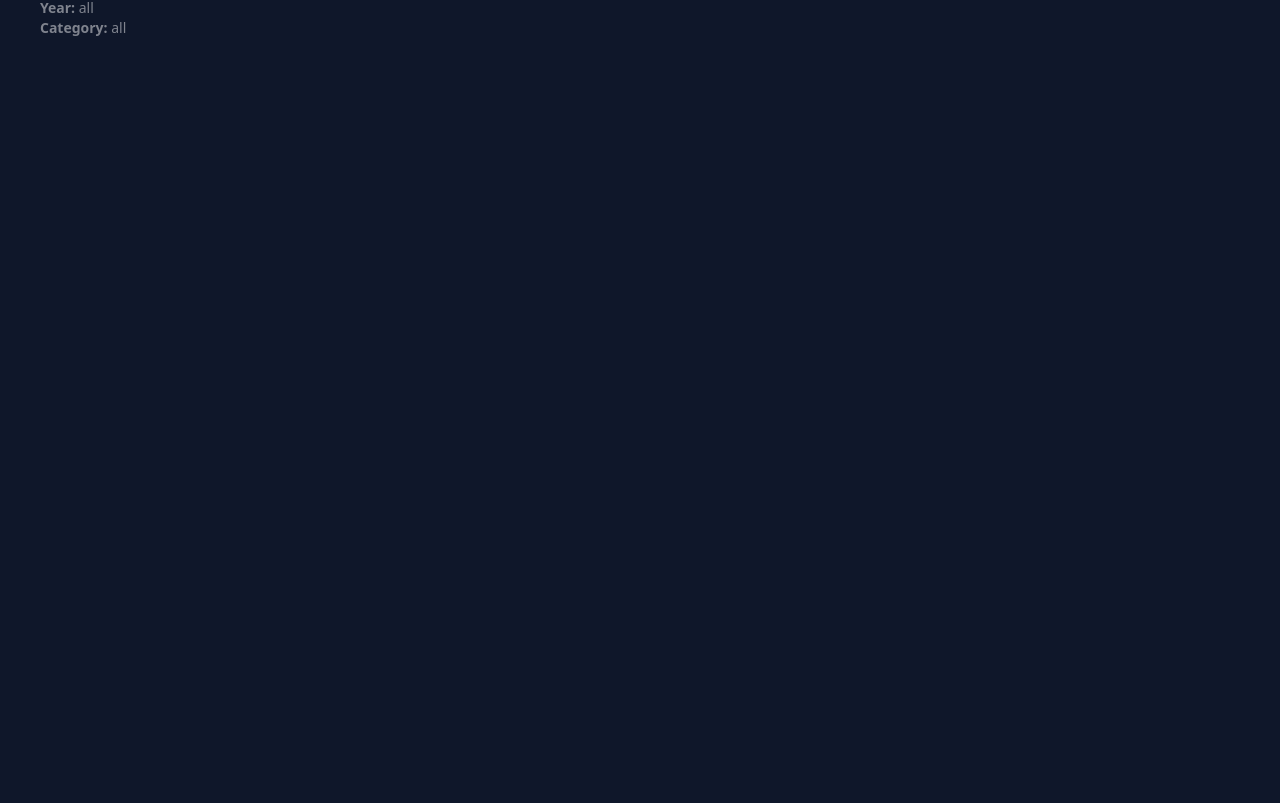
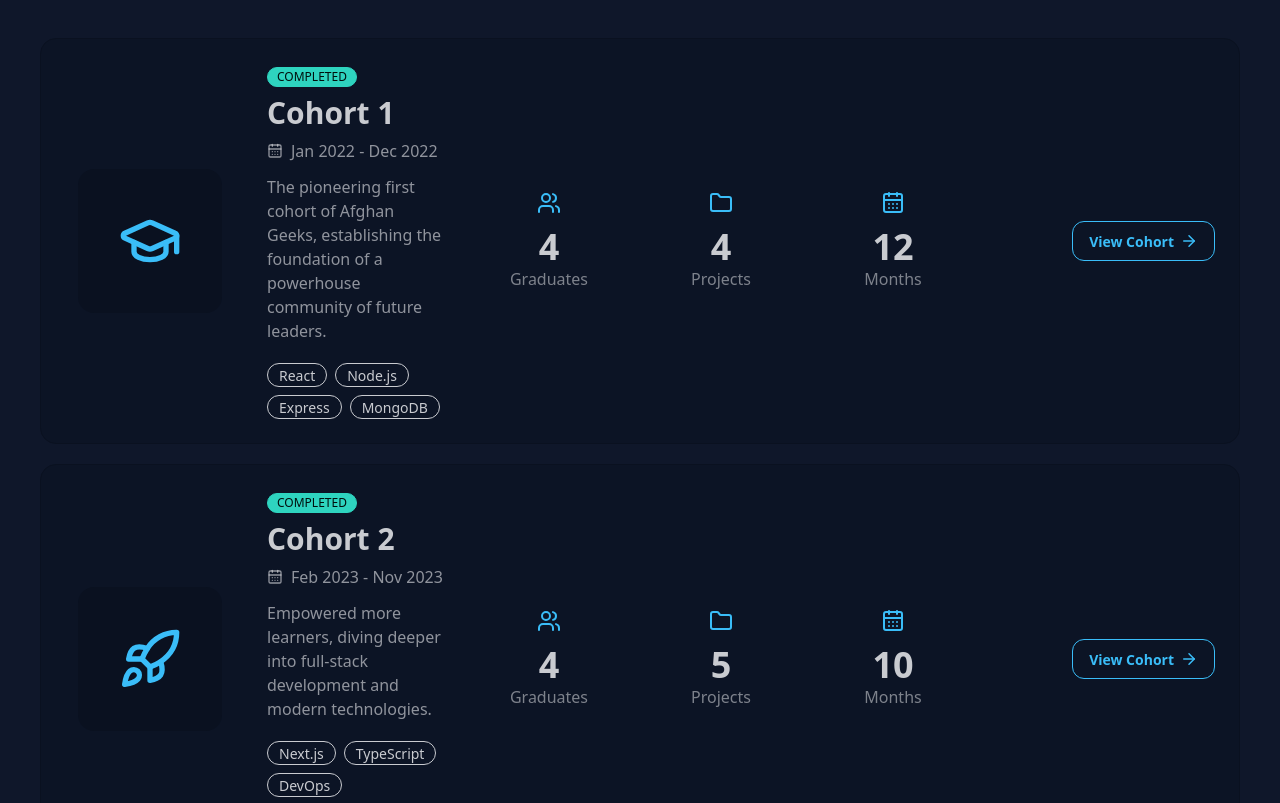
Before and after one commit to jafarimurtaza/aptus-age-portal, a Next.js app: page /cohorts in a window 1280 px wide. Shown: the part 717-1520 px from the top of the page. Before the commit the page ends 800 px from the top, so only its background shows below. Built offline with nearby package versions, Linux system fonts and the light colour scheme.

Commit message:
worked on cohort cards and also filter buttons

```diff
--- a/src/app/cohorts/page.js
+++ b/src/app/cohorts/page.js
@@ -1,12 +1,33 @@
-import Hero from "../../components/cohorts/Hero";
+"use client";
+
+import { useState } from "react";
+
+import Hero from "@/components/cohorts/Hero";
 import FilterButtons from "@/components/cohorts/FilterButtons";
+import CohortCards from "@/components/cohorts/CohortCards";
+
 export default function CohortsMain() {
+  const [selectedYear, setSelectedYear] = useState("all");
+  const [selectedCategory, setSelectedCategory] = useState("all");
+
   return (
     <main className="min-h-screen">
       <Hero />
 
       <div className="container mx-auto px-6 lg:px-10">
-        <FilterButtons />
+        <FilterButtons
+          selectedYear={selectedYear}
+          setSelectedYear={setSelectedYear}
+          selectedCategory={selectedCategory}
+          setSelectedCategory={setSelectedCategory}
+        />
+
+        <div className="mt-8">
+          <CohortCards
+            selectedYear={selectedYear}
+            selectedCategory={selectedCategory}
+          />
+        </div>
       </div>
     </main>
   );
--- /dev/null
+++ b/src/components/cohorts/CohortCard.jsx
@@ -0,0 +1,117 @@
+import {
+  CalendarDays,
+  Folder,
+  Users,
+  ArrowRight,
+} from "lucide-react";
+
+export default function CohortCard({ cohort }) {
+  const Icon = cohort.icon;
+
+  return (
+    <div className="rounded-2xl border border-base-300 bg-base-200 p-5 sm:p-6 transition-all duration-300 hover:border-primary/30">
+      <div className="grid items-center gap-8 xl:grid-cols-[170px_1fr_140px_140px_140px_220px]">
+
+        {/* Left Icon */}
+        <div className="flex justify-center">
+          <div className="flex h-28 w-28 items-center justify-center rounded-2xl bg-base-300 sm:h-36 sm:w-36">
+            <Icon className="h-12 w-12 text-primary sm:h-16 sm:w-16" />
+          </div>
+        </div>
+
+        {/* Content */}
+        <div>
+
+          {/* Status */}
+          <span
+            className={`badge badge-sm uppercase ${
+              cohort.status === "completed"
+                ? "badge-success"
+                : "badge-primary"
+            }`}
+          >
+            {cohort.status}
+          </span>
+
+          {/* Title */}
+          <h2 className="mt-2 text-2xl font-bold sm:text-3xl">
+            {cohort.title}
+          </h2>
+
+          {/* Date */}
+          <div className="mt-2 flex items-center gap-2 text-base-content/70">
+            <CalendarDays size={16} />
+
+            <span>
+              {cohort.startDate} - {cohort.endDate}
+            </span>
+          </div>
+
+          {/* Description */}
+          <p className="mt-3 max-w-xl break-words text-base-content/70">
+            {cohort.description}
+          </p>
+
+          {/* Skills */}
+          <div className="mt-5 flex flex-wrap gap-2">
+            {cohort.skills.map((skill) => (
+              <div
+                key={skill}
+                className="badge badge-outline"
+              >
+                {skill}
+              </div>
+            ))}
+          </div>
+        </div>
+
+        {/* Graduates */}
+        <div className="text-center">
+          <Users className="mx-auto mb-3 text-primary" />
+
+          <h3 className="text-3xl font-bold sm:text-4xl">
+            {cohort.graduates}
+          </h3>
+
+          <p className="text-base-content/60">
+            Graduates
+          </p>
+        </div>
+
+        {/* Projects */}
+        <div className="text-center">
+          <Folder className="mx-auto mb-3 text-primary" />
+
+          <h3 className="text-3xl font-bold sm:text-4xl">
+            {cohort.projects}
+          </h3>
+
+          <p className="text-base-content/60">
+            Projects
+          </p>
+        </div>
+
+        {/* Months */}
+        <div className="text-center">
+          <CalendarDays className="mx-auto mb-3 text-primary" />
+
+          <h3 className="text-3xl font-bold sm:text-4xl">
+            {cohort.months}
+          </h3>
+
+          <p className="text-base-content/60">
+            Months
+          </p>
+        </div>
+
+        {/* Button */}
+        <div className="flex justify-center xl:justify-end">
+          <button className="btn btn-outline btn-primary w-full rounded-xl sm:w-auto">
+            {cohort.button}
+            <ArrowRight size={18} />
+          </button>
+        </div>
+      </div>
+    </div>
+  );
+}
--- /dev/null
+++ b/src/components/cohorts/CohortCards.jsx
@@ -0,0 +1,44 @@
+import { cohorts } from "@/data/cohorts";
+import CohortCard from "./CohortCard";
+
+export default function CohortCards({
+  selectedYear,
+  selectedCategory,
+}) {
+  const filteredCohorts = cohorts.filter((cohort) => {
+    const yearMatch =
+      selectedYear === "all" ||
+      cohort.year === selectedYear;
+
+    const categoryMatch =
+      selectedCategory === "all" ||
+      cohort.category === selectedCategory;
+
+    return yearMatch && categoryMatch;
+  });
+
+  if (filteredCohorts.length === 0) {
+    return (
+      <section className="py-12 text-center">
+        <h3 className="text-2xl font-semibold">
+          No cohorts found
+        </h3>
+
+        <p className="mt-2 text-base-content/60">
+          Try selecting a different filter.
+        </p>
+      </section>
+    );
+  }
+
+  return (
+    <section className="space-y-5 py-8">
+      {filteredCohorts.map((cohort) => (
+        <CohortCard
+          key={cohort.id}
+          cohort={cohort}
+        />
+      ))}
+    </section>
+  );
+}
--- a/src/components/cohorts/FilterButtons.jsx
+++ b/src/components/cohorts/FilterButtons.jsx
@@ -1,18 +1,19 @@
 "use client";
 
-import { useState } from "react";
 import {
   yearFilters,
   categoryFilters,
 } from "../../data/filter";
 
-export default function FilterButtons() {
-  const [selectedYear, setSelectedYear] = useState("all");
-  const [selectedCategory, setSelectedCategory] = useState("all");
-
+export default function FilterButtons({
+  selectedYear,
+  setSelectedYear,
+  selectedCategory,
+  setSelectedCategory,
+}) {
   return (
     <div className="space-y-6">
-      {/* filter for yearr*/}
+      {/* Year Filters */}
       <div className="flex flex-wrap gap-3">
         {yearFilters.map((filter) => (
           <button
@@ -22,8 +23,8 @@ export default function FilterButtons() {
               h-12 rounded-xl border px-6 text-sm font-medium transition-all duration-300
               ${
                 selectedYear === filter.value
-                  ? "bg-primary text-primary-content border-primary shadow-lg shadow-primary/20"
-                  : "bg-base-200 border-base-300 text-base-content hover:bg-base-300 hover:border-primary/40"
+                  ? "border-primary bg-primary text-primary-content shadow-lg shadow-primary/20"
+                  : "border-base-300 bg-base-200 text-base-content hover:border-primary/40 hover:bg-base-300"
               }
             `}
           >
@@ -32,7 +33,7 @@ export default function FilterButtons() {
         ))}
       </div>
 
-      {/* Filter for catagory part */}
+      {/* Category Filters */}
       <div className="flex flex-wrap gap-3">
         {categoryFilters.map((filter) => {
           const Icon = filter.icon;
@@ -42,11 +43,11 @@ export default function FilterButtons() {
               key={filter.id}
               onClick={() => setSelectedCategory(filter.value)}
               className={`
-                h-12 rounded-xl border px-5 flex items-center gap-2 text-sm font-medium transition-all duration-300
+                flex h-12 items-center gap-2 rounded-xl border px-5 text-sm font-medium transition-all duration-300
                 ${
                   selectedCategory === filter.value
-                    ? "bg-primary text-primary-content border-primary shadow-lg shadow-primary/20"
-                    : "bg-base-200 border-base-300 text-base-content hover:bg-base-300 hover:border-primary/40"
+                    ? "border-primary bg-primary text-primary-content shadow-lg shadow-primary/20"
+                    : "border-base-300 bg-base-200 text-base-content hover:border-primary/40 hover:bg-base-300"
                 }
               `}
             >
@@ -56,17 +57,6 @@ export default function FilterButtons() {
           );
         })}
       </div>
-
-      {/* its just for test */}
-      <div className="text-sm text-base-content/60">
-        <p>
-          <strong>Year:</strong> {selectedYear}
-        </p>
-
-        <p>
-          <strong>Category:</strong> {selectedCategory}
-        </p>
-      </div>
     </div>
   );
 }
--- /dev/null
+++ b/src/data/cohorts.js
@@ -0,0 +1,70 @@
+import {
+  GraduationCap,
+  Rocket,
+  Star,
+} from "lucide-react";
+
+export const cohorts = [
+  {
+    id: 1,
+    title: "Cohort 1",
+    status: "completed",
+    startDate: "Jan 2022",
+    endDate: "Dec 2022",
+    description:
+      "The pioneering first cohort of Afghan Geeks, establishing the foundation of a powerhouse community of future leaders.",
+    graduates: 4,
+    projects: 4,
+    months: 12,
+    category: "web",
+    year: "2022",
+    button: "View Cohort",
+    icon: GraduationCap,
+    skills: ["React", "Node.js", "Express", "MongoDB"],
+  },
+
+  {
+    id: 2,
+    title: "Cohort 2",
+    status: "completed",
+    startDate: "Feb 2023",
+    endDate: "Nov 2023",
+    description:
+      "Empowered more learners, diving deeper into full-stack development and modern technologies.",
+    graduates: 4,
+    projects: 5,
+    months: 10,
+    category: "ai",
+    year: "2023",
+    button: "View Cohort",
+    icon: Rocket,
+    skills: [
+      "Next.js",
+      "TypeScript",
+      "DevOps",
+      "PostgreSQL",
+    ],
+  },
+
+  {
+    id: 3,
+    title: "Cohort 3",
+    status: "ongoing",
+    startDate: "Jan 2024",
+    endDate: "Dec 2024",
+    description:
+      "Our most diverse cohort yet, building solutions that solve real-world problems.",
+    graduates: 6,
+    projects: 8,
+    months: 12,
+    category: "data",
+    year: "2024",
+    button: "Explore Cohort",
+    icon: Star,
+    skills: [
+      "Data Engineering",
+      "AI / ML",
+      "Web3",
+    ],
+  },
+];
```
